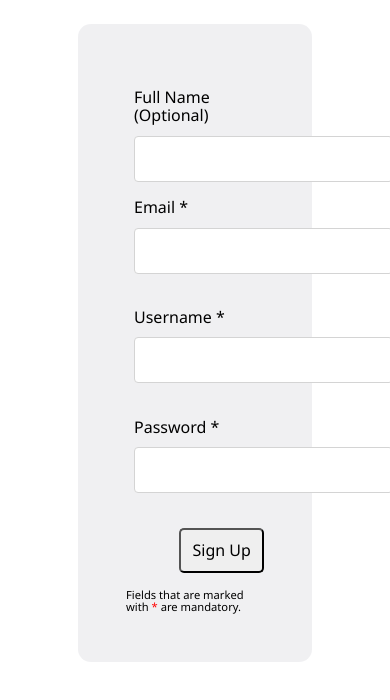
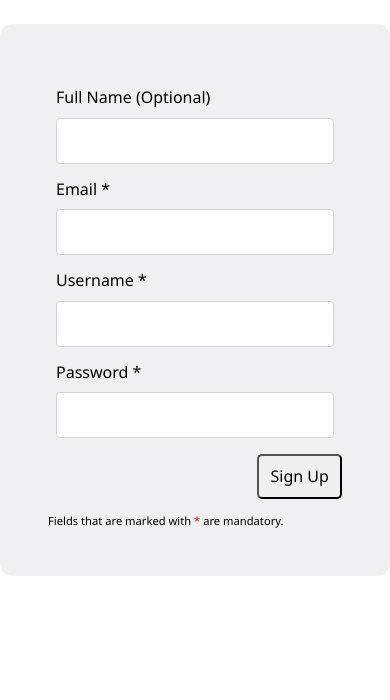
Before and after one commit to commanderMadi/fendprep, a plain HTML site: page index.html in a window 390 px wide. Drawn offline with nearby package versions, Linux system fonts and the light colour scheme.

Commit message:
add media query to control input width

```diff
--- a/style.css
+++ b/style.css
@@ -28,12 +28,12 @@ body {
   }
 
   .form-group label {
-    display: inline-block;
+    display: block;
     margin-bottom: 0.7em;
   }
 
   .form-group input {
-    min-width: 100%;
+    width: 100%;
     padding: 0.8em;
     border: 0.5px solid rgb(212, 212, 212);
     border-radius: 4px;
@@ -83,3 +83,9 @@ body {
     margin: 1em auto;
     border-radius: 3px;
   }
+
+  @media only screen and (max-width: 600px) {
+    .content {
+      width: 100%;
+    }
+  }
```
